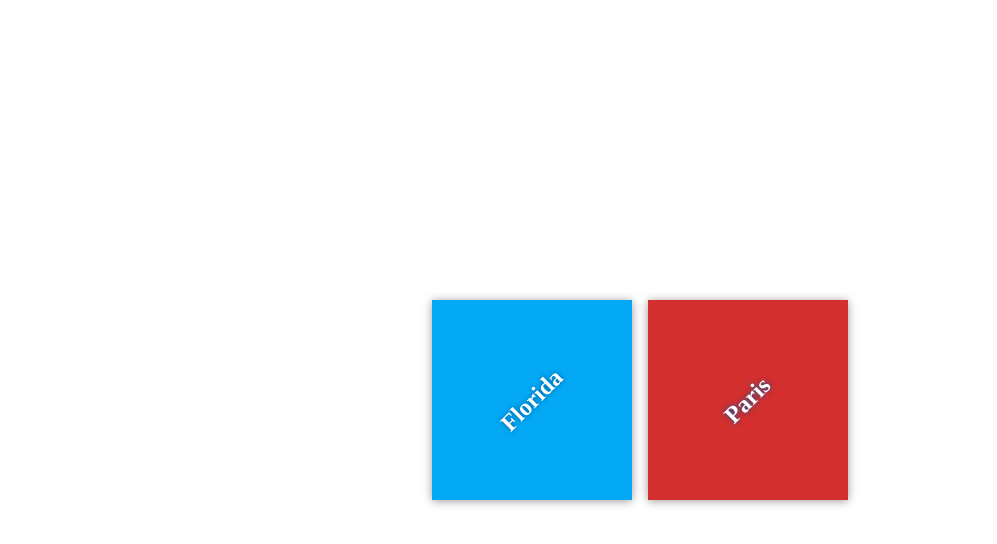
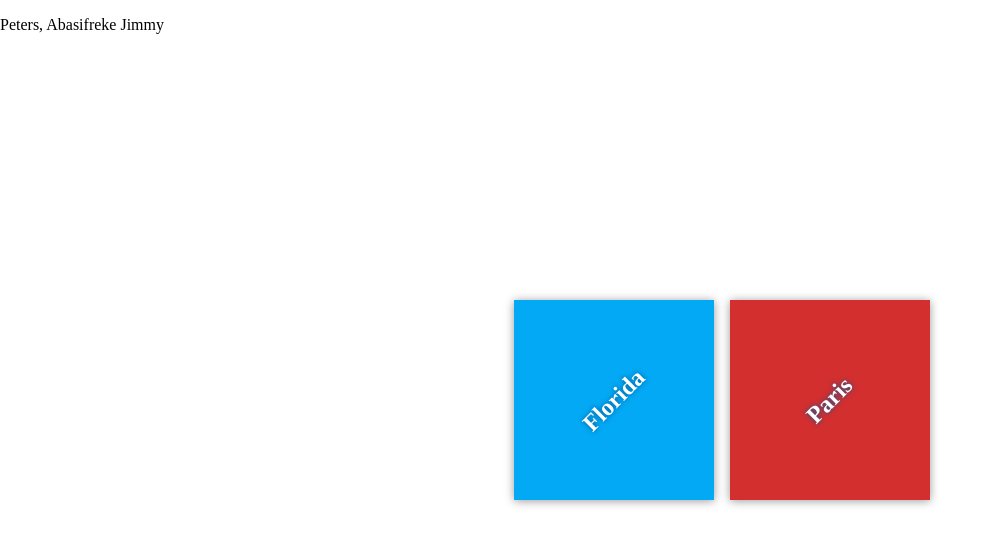
Before and after one commit to abaspeters/my-travel-plans, a plain HTML site: page index.html in a window 1280 px wide. Shown: the whole page, without its empty margins (0-997 px from the left). Drawn offline with Linux system fonts and the light colour scheme.

Commit message:
added name2

```diff
--- a/index.html
+++ b/index.html
@@ -7,7 +7,7 @@
     <link rel="stylesheet" href="app.css">
 </head>
 <body>
-
+<p>Peters, Abasifreke Jimmy</p>
     <div class="container">
         <div class="destination-container">
             <div class="destination" id="florida">
```
